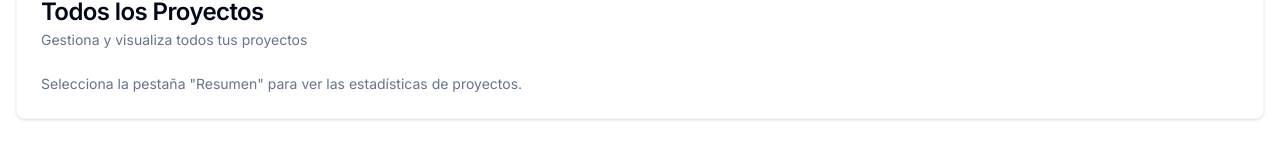
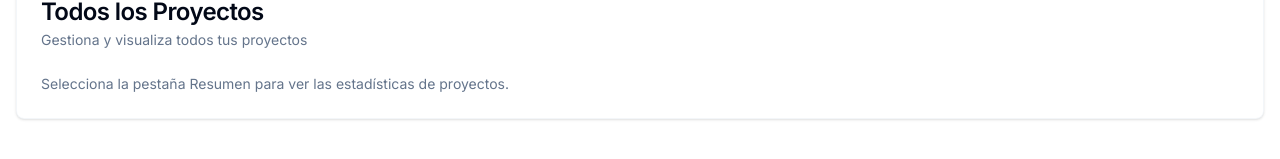
Before and after one commit to diego249/demo_galc_group, a Next.js app in the folder galc-group/: page /dashboard in a window 1280 px wide. Both pictures are taken after a click on the tab "Proyectos". Shown: the part 205-364 px from the top of the page. Built offline with nearby package versions, Linux system fonts and the light colour scheme.

Commit message:
fix: deployment fix

```diff
--- a/galc-group/src/app/dashboard/page.tsx
+++ b/galc-group/src/app/dashboard/page.tsx
@@ -13,7 +13,7 @@ import { Progress } from "@/components/ui/progress"
 
 export default function DashboardPage() {
   const stats = getDashboardStats()
-  const [timeframe, setTimeframe] = useState("all")
+  const [timeframe] = useState("all")
 
   return (
     <div className="container mx-auto px-4 py-6 space-y-8 max-w-7xl">
@@ -218,7 +218,7 @@ export default function DashboardPage() {
             </CardHeader>
             <CardContent>
               <p className="text-sm text-muted-foreground">
-                Selecciona la pestaña "Resumen" para ver las estadísticas de proyectos.
+                Selecciona la pestaña Resumen para ver las estadísticas de proyectos.
               </p>
             </CardContent>
           </Card>
@@ -232,7 +232,7 @@ export default function DashboardPage() {
             </CardHeader>
             <CardContent>
               <p className="text-sm text-muted-foreground">
-                Selecciona la pestaña "Resumen" para ver las estadísticas de proyectos.
+                Selecciona la pestaña Resumen para ver las estadísticas de proyectos.
               </p>
             </CardContent>
           </Card>
```
